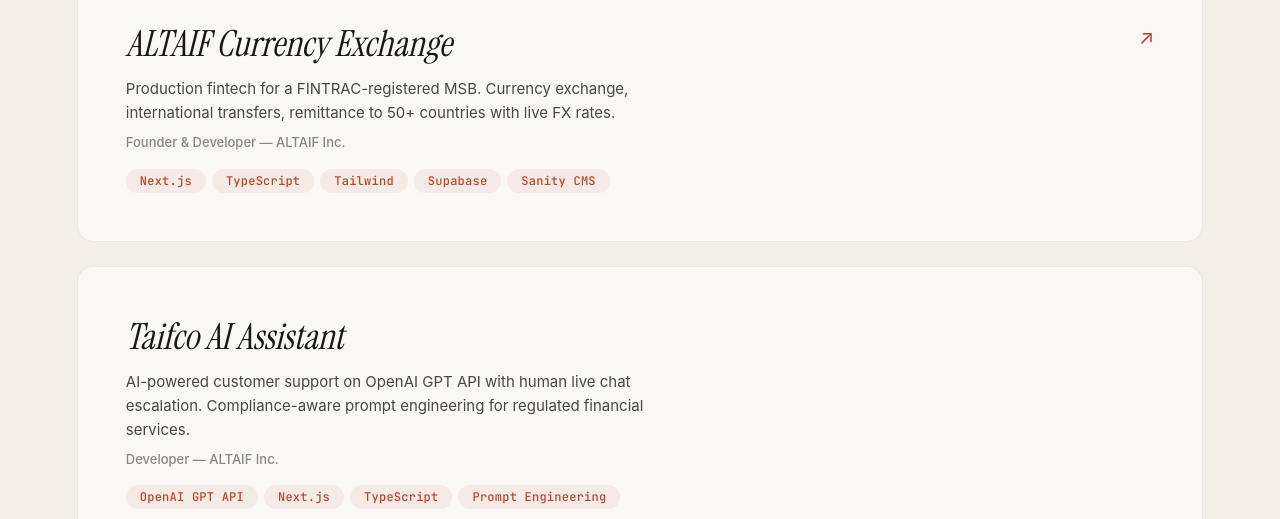
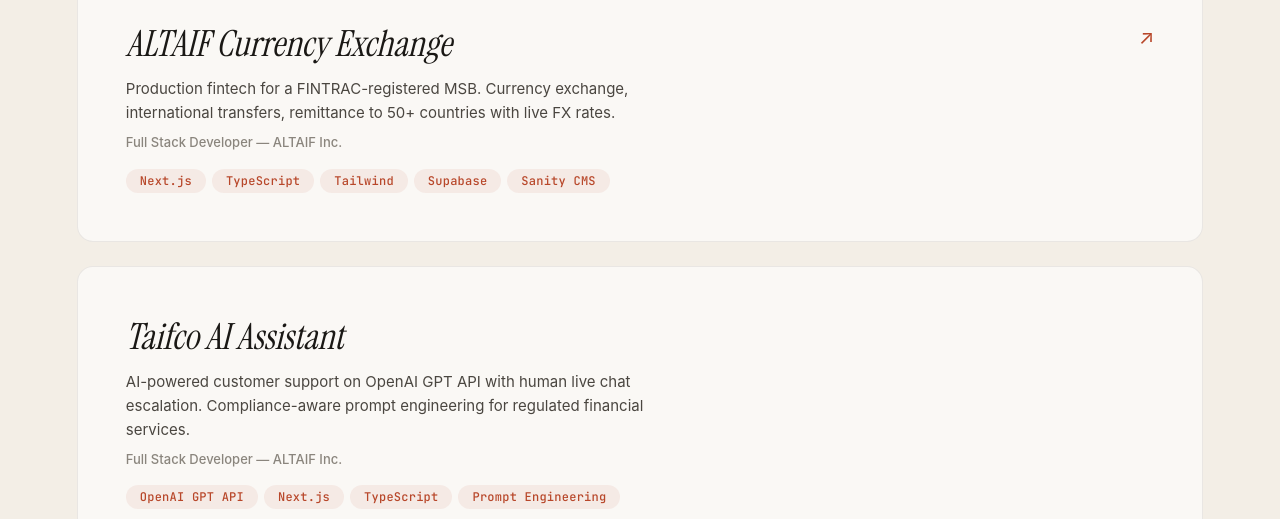
Before and after one commit to mo-ab93/moe, a Next.js app: page / in a window 1280 px wide. Shown: the part 3980-4499 px from the top of the page. Built offline with nearby package versions, Linux system fonts and the light colour scheme.

Commit message:
Update ALTAIF role to Full Stack Developer

```diff
--- a/components/Projects.tsx
+++ b/components/Projects.tsx
@@ -16,7 +16,7 @@ const projectsData = [
     name: 'ALTAIF Currency Exchange',
     tagline:
       'Production fintech for a FINTRAC-registered MSB. Currency exchange, international transfers, remittance to 50+ countries with live FX rates.',
-    role: 'Founder & Developer — ALTAIF Inc.',
+    role: 'Full Stack Developer — ALTAIF Inc.',
     tech: ['Next.js', 'TypeScript', 'Tailwind', 'Supabase', 'Sanity CMS'],
     url: 'https://taifco.com',
   },
@@ -24,7 +24,7 @@ const projectsData = [
     name: 'Taifco AI Assistant',
     tagline:
       'AI-powered customer support on OpenAI GPT API with human live chat escalation. Compliance-aware prompt engineering for regulated financial services.',
-    role: 'Developer — ALTAIF Inc.',
+    role: 'Full Stack Developer — ALTAIF Inc.',
     tech: ['OpenAI GPT API', 'Next.js', 'TypeScript', 'Prompt Engineering'],
   },
   {
```
